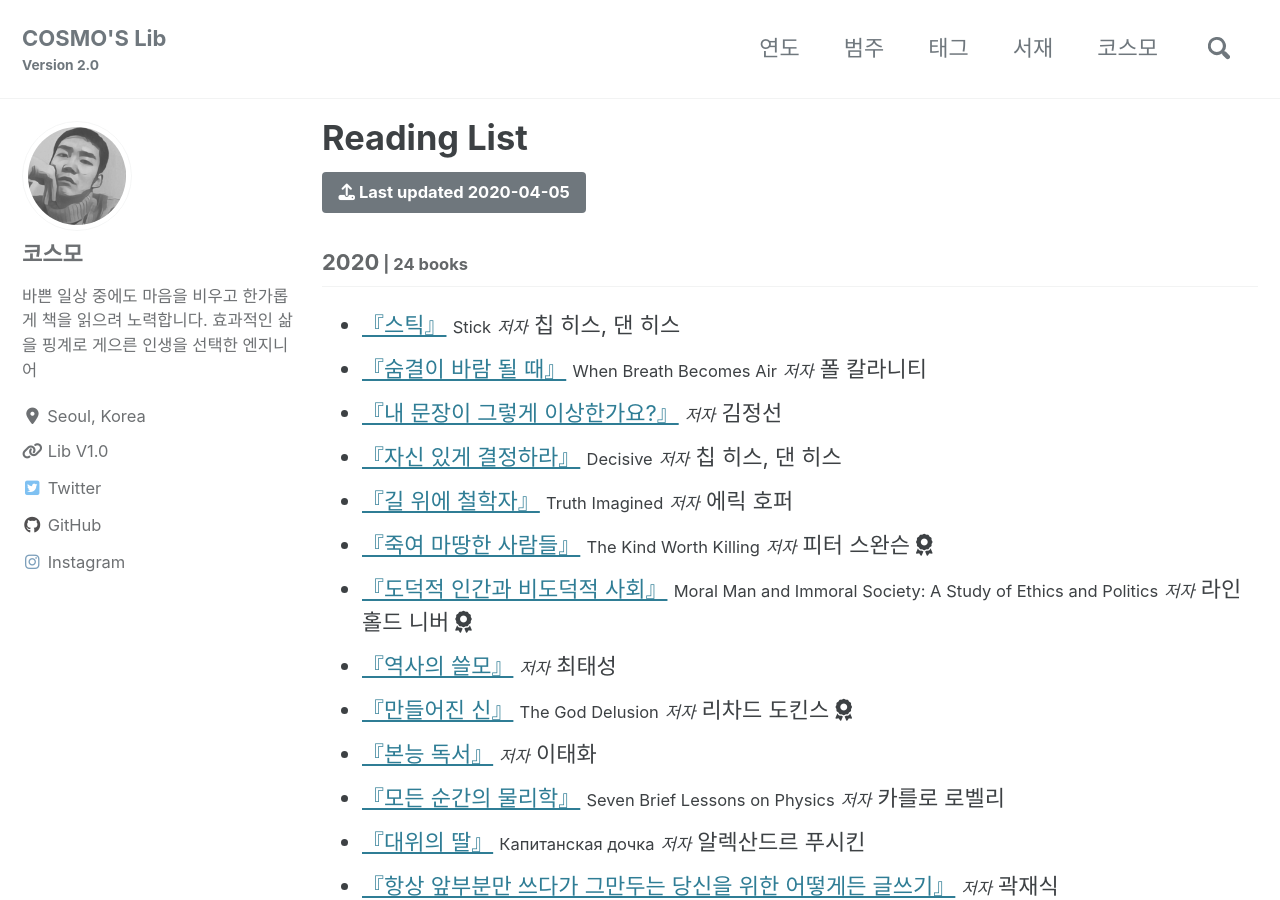
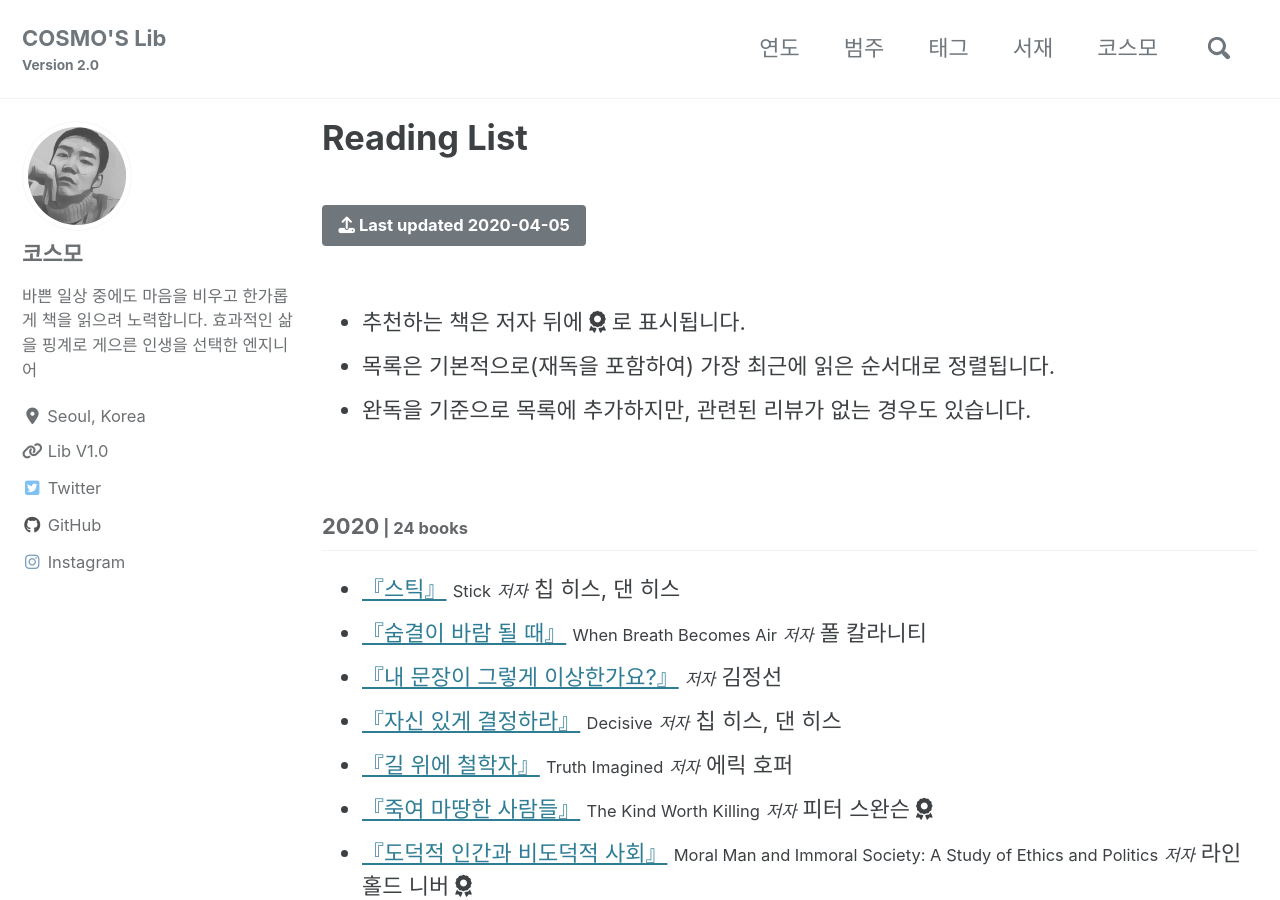
Before and after one commit to deftone2000/cosmo-s-archive, a Jekyll site: the page built from _pages/reading-list.html, in a window 1280 px wide and 900 px high. Built offline with Jekyll 4.4.1, drawn with Linux system fonts in a browser that asks for light colours; cached includes are drawn as plain includes; nearby versions of some CDN libraries; comment, search, counter and statistics services are not loaded; a style sheet for code colours, icons or effects is not loaded.

Commit message:
no message

```diff
--- a/_pages/reading-list.html
+++ b/_pages/reading-list.html
@@ -5,7 +5,24 @@ permalink: /reading_list/
 author_profile: true
 classes: wide
 ---
-<a href="#" class="btn btn--primary"><i class="fas fa-upload"></i> Last updated {{ site.data.reading.lastupdate }}</a>
+<br>
+
+<div>
+    <a href="#" class="btn btn--primary"><i class="fas fa-upload"></i> Last updated {{ site.data.reading.lastupdate }}</a>
+</div>
+
+<br>
+
+<div>
+    <ul>
+    <li>추천하는 책은 저자 뒤에 <i class="fas fa-award"></i> 로 표시됩니다.</li>
+    <li>목록은 기본적으로(재독을 포함하여) 가장 최근에 읽은 순서대로 정렬됩니다.</li>
+    <li>완독을 기준으로 목록에 추가하지만, 관련된 리뷰가 없는 경우도 있습니다.</li>
+</ul>
+</div>
+
+<br>
+
 {% for entry in site.data.reading.list %}
 <div>
     <div>
```
